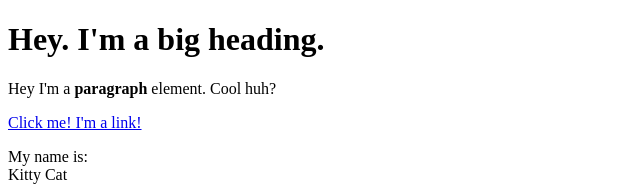
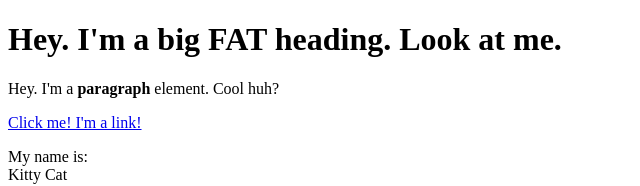
Before and after one commit to shayandcodes/Cartoon-Hero, a plain HTML site: page test.html in a window 1280 px wide. Shown: the top 186 px of the page, without its empty margins (0-640 px from the left). Drawn offline with Linux system fonts and the light colour scheme.

Commit message:
Added "fat" to the heading

```diff
--- a/test.html
+++ b/test.html
@@ -4,8 +4,8 @@
 	<title>Test page</title>
 </head>
 <body>
-	<h1> Hey. I'm a big heading.</h1>
-	<p>Hey I'm a <b>paragraph</b> element. Cool huh? </p>
+	<h1> Hey. I'm a big FAT heading. Look at me.</h1>
+	<p>Hey. I'm a <b>paragraph</b> element. Cool huh? </p>
 	<a href="https://google.com" target="_blank" title="Let's go to google">Click me! I'm a link!</a>
 	<p>My name is:<br>
 	Kitty Cat</p>
```
